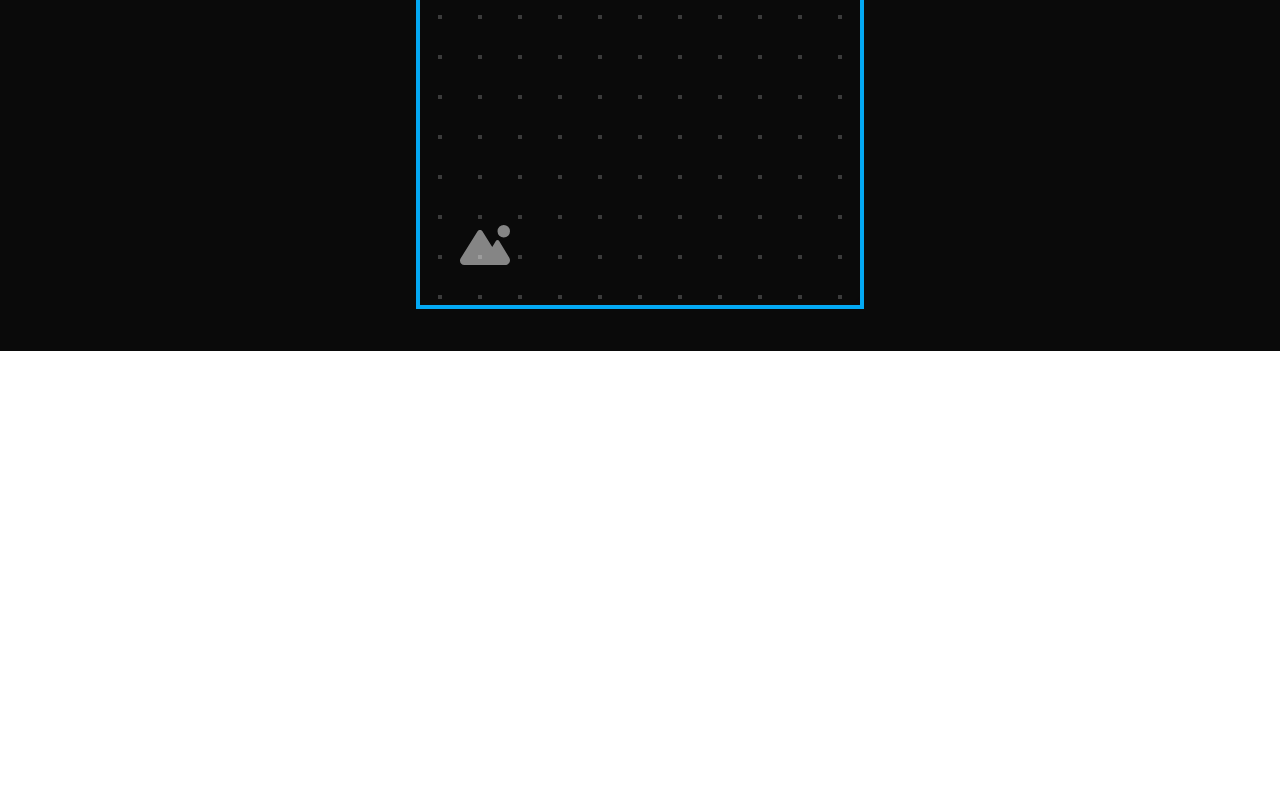
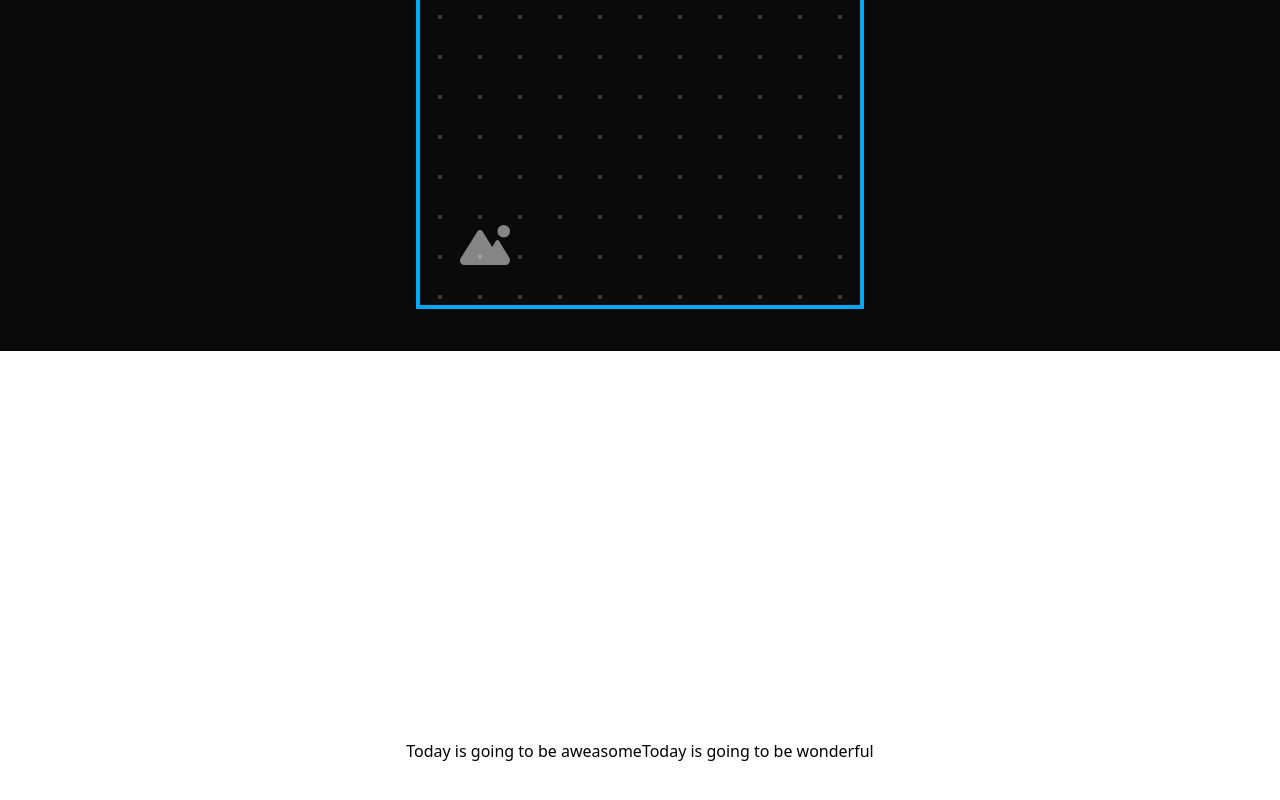
Before and after one commit to kncalderong/css-cool-effects, a React (Vite) app: page / in a window 1280 px wide. Shown: the part 2049-2849 px from the top of the page. Before the commit the page ends 2400 px from the top, so only its background shows below. Built offline with nearby package versions, Linux system fonts and the light colour scheme; a web font is replaced by a local one.

Commit message:
feat: twoColorHeader structure included

```diff
--- a/src/App.tsx
+++ b/src/App.tsx
@@ -1,6 +1,7 @@
 import HoverLight from "./components/HoverLight/HoverLight"
 import MagicalText from "./components/MagicalText/MagicalText"
 import TwitchCard from "./components/TwitchCard/TwitchCard"
+import TwoColorHeader from "./components/TwoColorHeader/TwoColorHeader"
 
 function App() {
 
@@ -9,6 +10,7 @@ function App() {
       <HoverLight />
       <MagicalText />
       <TwitchCard />
+      <TwoColorHeader/>
     </main>
   )
 }
--- /dev/null
+++ b/src/components/TwoColorHeader/TwoColorHeader.tsx
@@ -0,0 +1,22 @@
+
+const TwoColorHeader = () => {
+  return (
+
+    <section className='w-100 h-auto sm:h-screen flex justify-center items-center'>
+      <div id="left-side" className="side">
+        <h2 className='title'>
+          Today is going to be <span className="fancy"> aweasome </span>
+        </h2>
+      </div>
+      <div id="right-side" className="side">
+        <h2 className='title'>
+          Today is going to be <span className="fancy"> wonderful </span>
+        </h2>
+      </div>
+
+
+    </section>
+  )
+}
+
+export default TwoColorHeader
```
